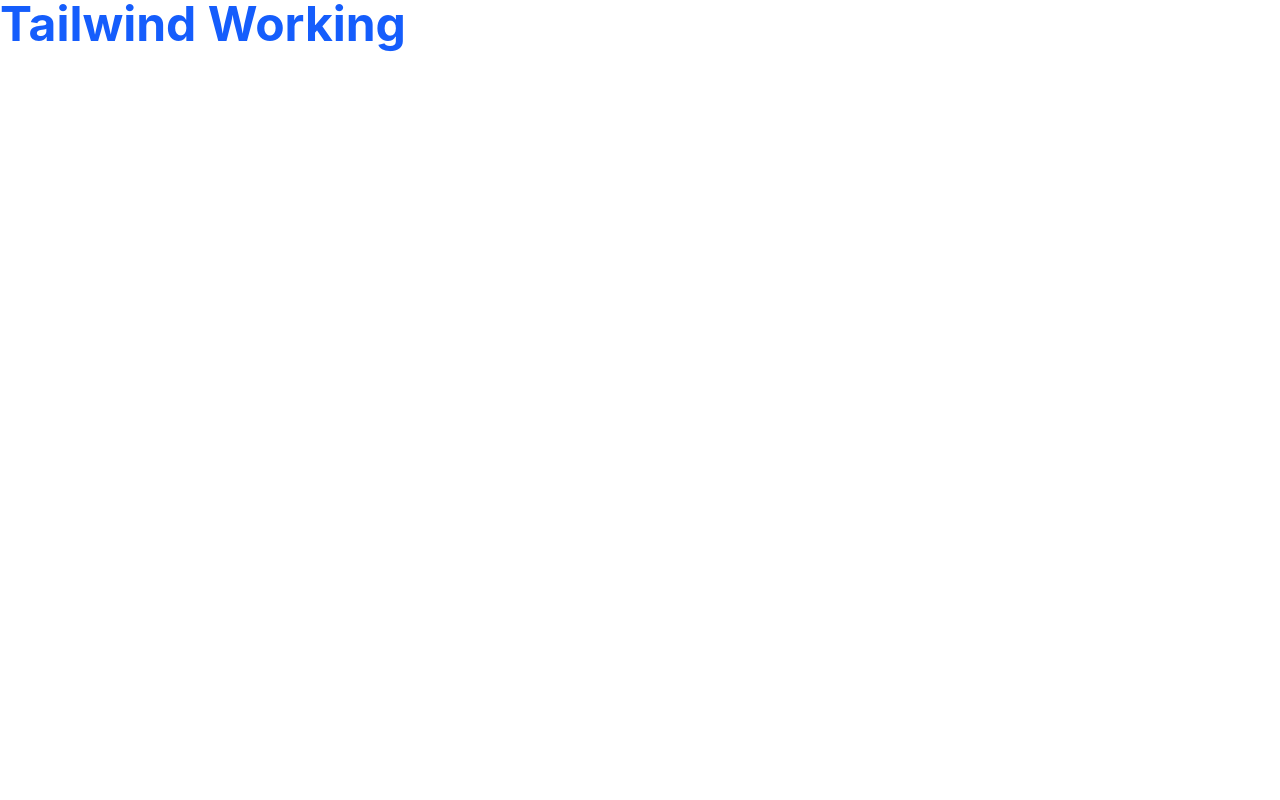
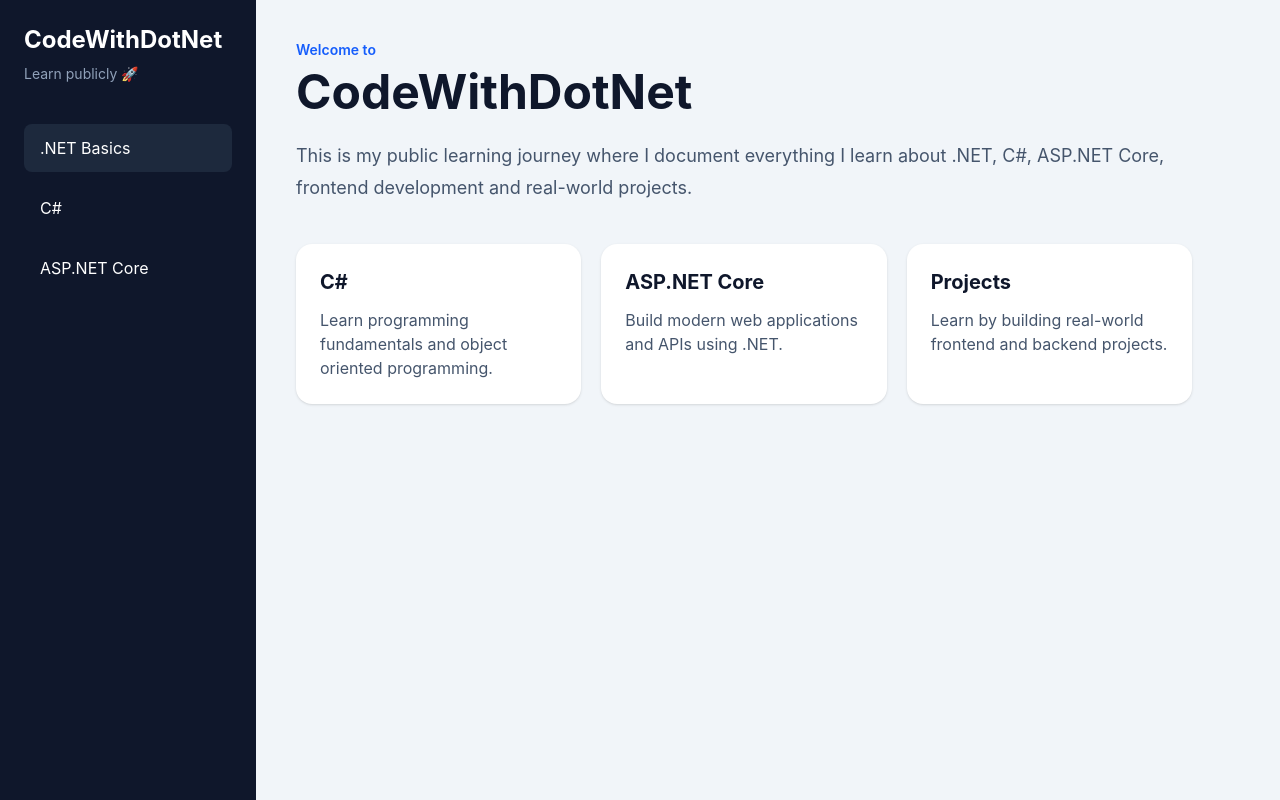
Before and after one commit to ArghoPH/codewithdotnet, a Vue app: page / in a window 1280 px wide. Before the commit this address had no page. Built offline with nearby package versions, Linux system fonts and the light colour scheme.

Commit message:
Create homepage layout

```diff
--- a/src/App.vue
+++ b/src/App.vue
@@ -1,5 +1,98 @@
 <template>
-  <h1 class="text-5xl font-bold text-blue-600">
-    Tailwind Working
-  </h1>
+  <div class="flex min-h-screen">
+
+    <!-- Sidebar -->
+    <aside class="w-64 bg-slate-900 text-white p-6">
+
+      <h1 class="text-2xl font-bold">
+        CodeWithDotNet
+      </h1>
+
+      <p class="mt-2 text-sm text-slate-400">
+        Learn publicly 🚀
+      </p>
+
+      <nav class="mt-10 space-y-3">
+
+        <a
+          href="#"
+          class="block rounded-lg bg-slate-800 px-4 py-3"
+        >
+          .NET Basics
+        </a>
+
+        <a
+          href="#"
+          class="block rounded-lg px-4 py-3 hover:bg-slate-800"
+        >
+          C#
+        </a>
+
+        <a
+          href="#"
+          class="block rounded-lg px-4 py-3 hover:bg-slate-800"
+        >
+          ASP.NET Core
+        </a>
+
+      </nav>
+
+    </aside>
+
+    <!-- Main Content -->
+    <main class="flex-1 bg-slate-100 p-10">
+
+      <div class="max-w-4xl">
+
+        <p class="text-sm font-semibold text-blue-600">
+          Welcome to
+        </p>
+
+        <h1 class="mt-2 text-5xl font-bold text-slate-900">
+          CodeWithDotNet
+        </h1>
+
+        <p class="mt-6 text-lg leading-8 text-slate-600">
+          This is my public learning journey where I document everything I learn about .NET, C#, ASP.NET Core, frontend development and real-world projects.
+        </p>
+
+        <div class="mt-10 grid gap-5 md:grid-cols-3">
+
+          <div class="rounded-2xl bg-white p-6 shadow-sm">
+            <h3 class="text-xl font-bold text-slate-900">
+              C#
+            </h3>
+
+            <p class="mt-3 text-slate-600">
+              Learn programming fundamentals and object oriented programming.
+            </p>
+          </div>
+
+          <div class="rounded-2xl bg-white p-6 shadow-sm">
+            <h3 class="text-xl font-bold text-slate-900">
+              ASP.NET Core
+            </h3>
+
+            <p class="mt-3 text-slate-600">
+              Build modern web applications and APIs using .NET.
+            </p>
+          </div>
+
+          <div class="rounded-2xl bg-white p-6 shadow-sm">
+            <h3 class="text-xl font-bold text-slate-900">
+              Projects
+            </h3>
+
+            <p class="mt-3 text-slate-600">
+              Learn by building real-world frontend and backend projects.
+            </p>
+          </div>
+
+        </div>
+
+      </div>
+
+    </main>
+
+  </div>
 </template>
```
